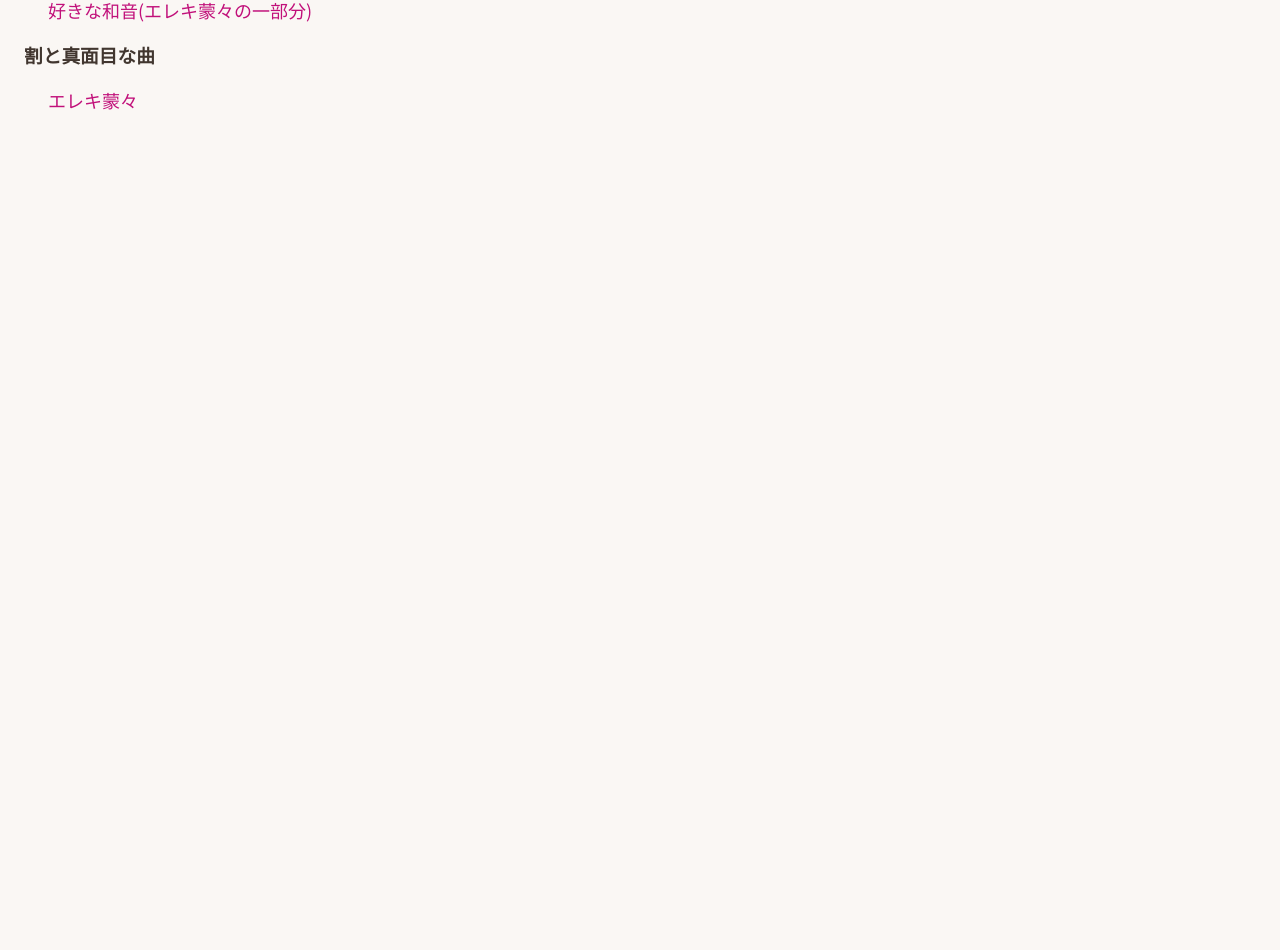
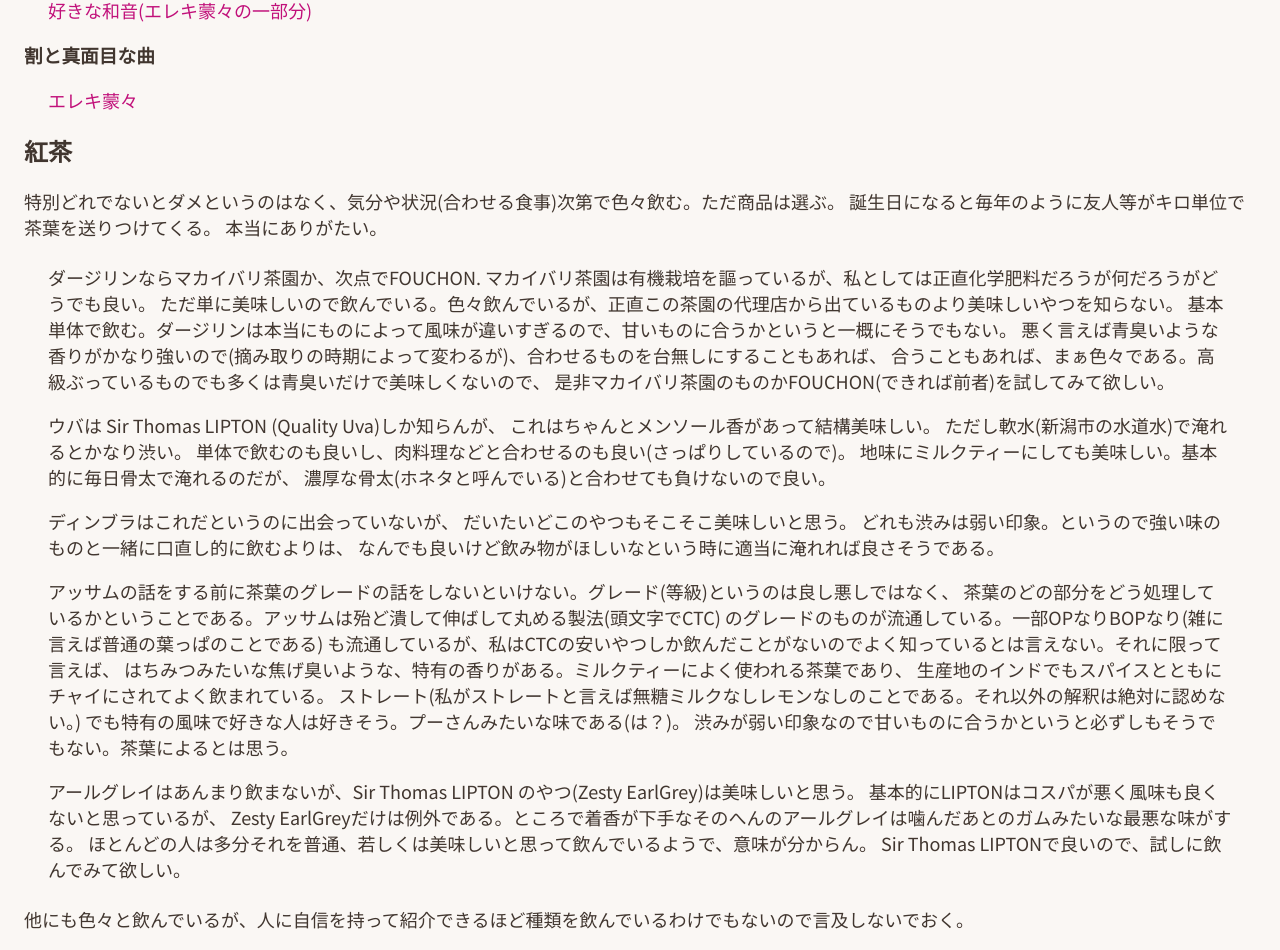
Before and after one commit to skpub/portfolio_v3, a SvelteKit app: page /hobby in a window 1280 px wide. Shown: the part 411-1361 px from the top of the page. Before the commit the page ends 800 px from the top, so only its background shows below. Built offline with nearby package versions, Linux system fonts and the light colour scheme; a web font is replaced by a local one.

Commit message:
趣味に紅茶の項目を追加

```diff
--- a/src/routes/hobby/+page.svelte
+++ b/src/routes/hobby/+page.svelte
@@ -54,8 +54,51 @@
   {/each}
 </div>
 
+<h2>紅茶</h2>
+<p>{`特別どれでないとダメというのはなく、気分や状況(合わせる食事)次第で色々飲む。ただ商品は選ぶ。
+  誕生日になると毎年のように友人等がキロ単位で茶葉を送りつけてくる。
+  本当にありがたい。`}
+</p>
+<div class="margin24">
+  <p>{`ダージリンならマカイバリ茶園か、次点でFOUCHON.
+    マカイバリ茶園は有機栽培を謳っているが、私としては正直化学肥料だろうが何だろうがどうでも良い。
+    ただ単に美味しいので飲んでいる。色々飲んでいるが、正直この茶園の代理店から出ているものより美味しいやつを知らない。
+    基本単体で飲む。ダージリンは本当にものによって風味が違いすぎるので、甘いものに合うかというと一概にそうでもない。
+    悪く言えば青臭いような香りがかなり強いので(摘み取りの時期によって変わるが)、合わせるものを台無しにすることもあれば、
+    合うこともあれば、まぁ色々である。高級ぶっているものでも多くは青臭いだけで美味しくないので、
+    是非マカイバリ茶園のものかFOUCHON(できれば前者)を試してみて欲しい。`}</p>
+  <p>{`ウバは Sir Thomas LIPTON (Quality Uva)しか知らんが、
+    これはちゃんとメンソール香があって結構美味しい。
+    ただし軟水(新潟市の水道水)で淹れるとかなり渋い。
+    単体で飲むのも良いし、肉料理などと合わせるのも良い(さっぱりしているので)。
+    地味にミルクティーにしても美味しい。基本的に毎日骨太で淹れるのだが、
+    濃厚な骨太(ホネタと呼んでいる)と合わせても負けないので良い。`}
+  </p>
+  <p>{`ディンブラはこれだというのに出会っていないが、
+    だいたいどこのやつもそこそこ美味しいと思う。
+    どれも渋みは弱い印象。というので強い味のものと一緒に口直し的に飲むよりは、
+    なんでも良いけど飲み物がほしいなという時に適当に淹れれば良さそうである。`}</p>
+  <p>{`アッサムの話をする前に茶葉のグレードの話をしないといけない。グレード(等級)というのは良し悪しではなく、
+    茶葉のどの部分をどう処理しているかということである。アッサムは殆ど潰して伸ばして丸める製法(頭文字でCTC)
+    のグレードのものが流通している。一部OPなりBOPなり(雑に言えば普通の葉っぱのことである)
+    も流通しているが、私はCTCの安いやつしか飲んだことがないのでよく知っているとは言えない。それに限って言えば、
+    はちみつみたいな焦げ臭いような、特有の香りがある。ミルクティーによく使われる茶葉であり、
+    生産地のインドでもスパイスとともにチャイにされてよく飲まれている。
+    ストレート(私がストレートと言えば無糖ミルクなしレモンなしのことである。それ以外の解釈は絶対に認めない。)
+    でも特有の風味で好きな人は好きそう。プーさんみたいな味である(は？)。
+    渋みが弱い印象なので甘いものに合うかというと必ずしもそうでもない。茶葉によるとは思う。`}</p>
+  <p>{`アールグレイはあんまり飲まないが、Sir Thomas LIPTON のやつ(Zesty EarlGrey)は美味しいと思う。
+    基本的にLIPTONはコスパが悪く風味も良くないと思っているが、
+    Zesty EarlGreyだけは例外である。ところで着香が下手なそのへんのアールグレイは噛んだあとのガムみたいな最悪な味がする。
+    ほとんどの人は多分それを普通、若しくは美味しいと思って飲んでいるようで、意味が分からん。
+    Sir Thomas LIPTONで良いので、試しに飲んでみて欲しい。`}</p>
+</div>
+<p>他にも色々と飲んでいるが、人に自信を持って紹介できるほど種類を飲んでいるわけでもないので言及しないでおく。</p>
 
 <style>
+  ul {
+    list-style-type: none;
+  }
   #player {
     backdrop-filter: blur(2px);
     position: absolute;
```
Also changed, not shown: 2 other files (tests, documents, lock files or other folders).
